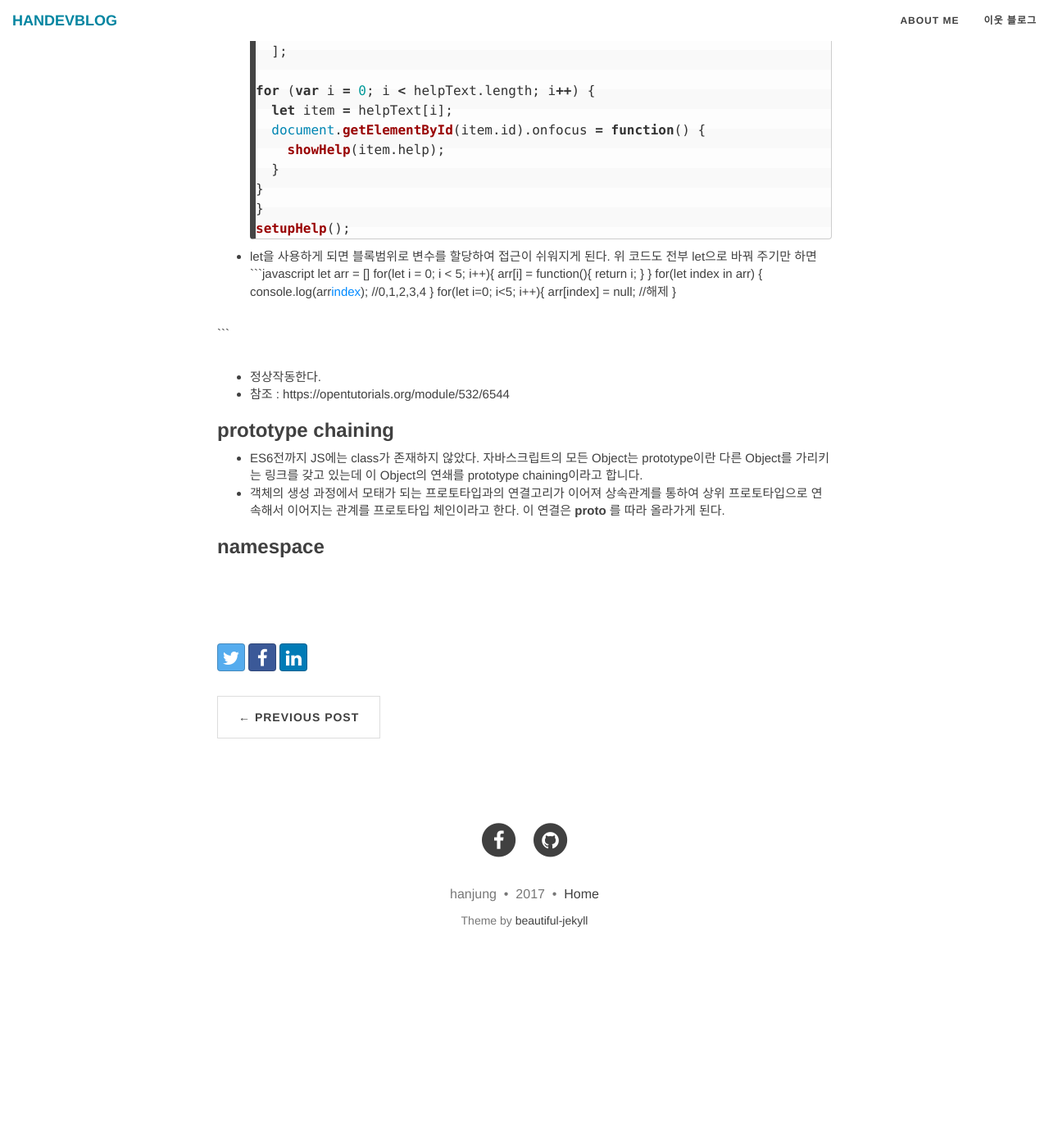
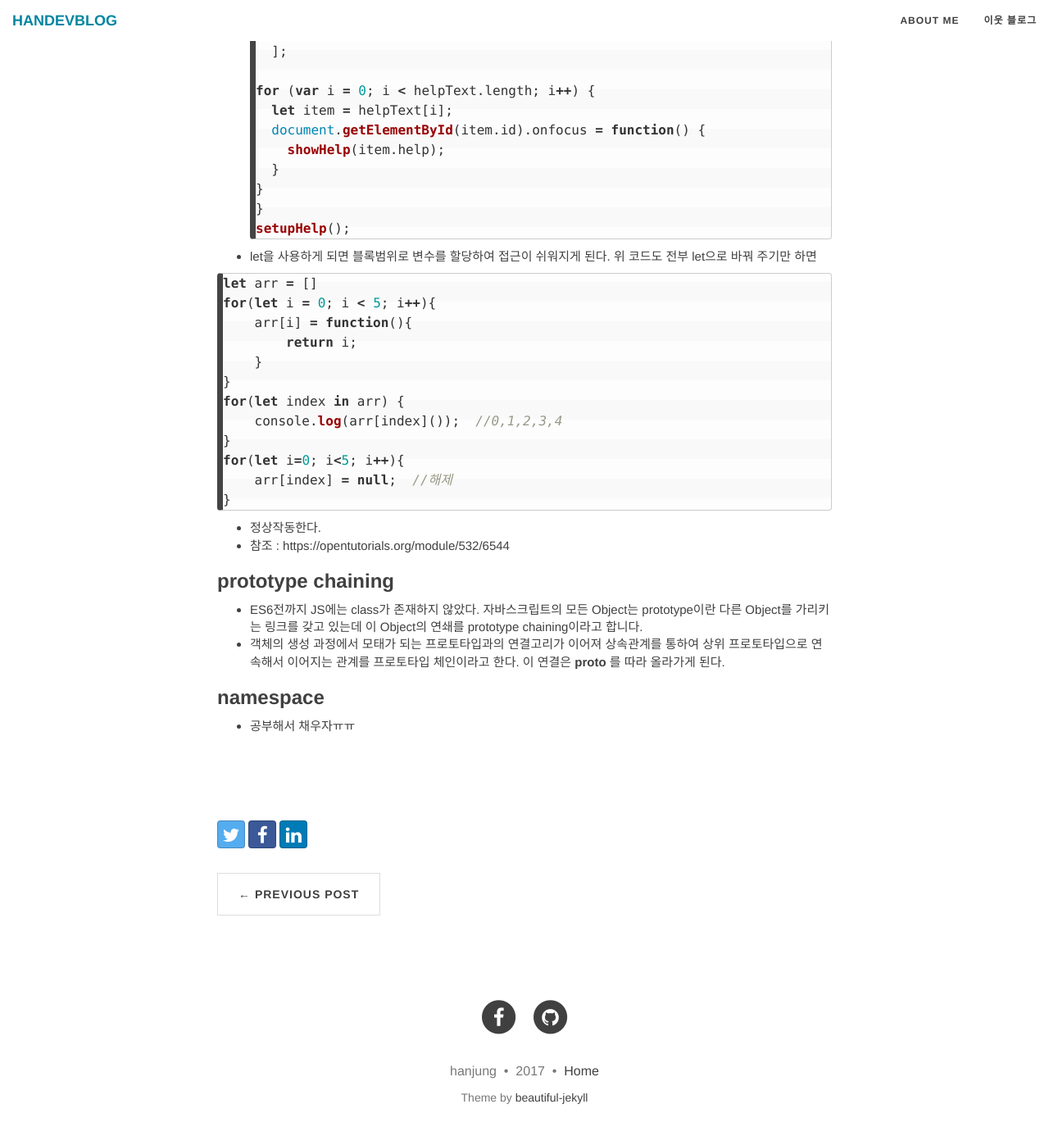
Before and after one commit to hanjungv/hanjungv.github.io, a Jekyll site: the page built from _posts/2017-06/16/2017-06-16-3_JS_javascriptBasic.markdown, in a window 1280 px wide and 1400 px high, scrolled down 5848 px. Shown: the top 1386 px of the window at 82% size. Built offline with Jekyll 4.4.1, drawn with Linux system fonts in a browser that asks for light colours; nearby versions of some CDN libraries; comment, search, counter and statistics services are not loaded; before the commit the page ends 7032 px from its top, so only the background shows below that.

Commit message:
Update JS post

````diff
--- a/_posts/2017-06/16/2017-06-16-3_JS_javascriptBasic.markdown
+++ b/_posts/2017-06/16/2017-06-16-3_JS_javascriptBasic.markdown
@@ -237,7 +237,9 @@ function setupHelp() {
 }
 setupHelp();
 ```
+
 * let을 사용하게 되면 블록범위로 변수를 할당하여 접근이 쉬워지게 된다. 위 코드도 전부 let으로 바꿔 주기만 하면
+
 ```javascript
 let arr = []
 for(let i = 0; i < 5; i++){
@@ -251,8 +253,8 @@ for(let index in arr) {
 for(let i=0; i<5; i++){
     arr[index] = null;  //해제
 }
+```
 
-```
 * 정상작동한다.
 * 참조 : https://opentutorials.org/module/532/6544
 
@@ -261,7 +263,7 @@ for(let i=0; i<5; i++){
 * 객체의 생성 과정에서 모태가 되는 프로토타입과의 연결고리가 이어져 상속관계를 통하여 상위 프로토타입으로 연속해서 이어지는 관계를 프로토타입 체인이라고 한다. 이 연결은 __proto__ 를 따라 올라가게 된다.
 
 ### namespace
-
+* 공부해서 채우자ㅠㅠ
 
 
 
````
